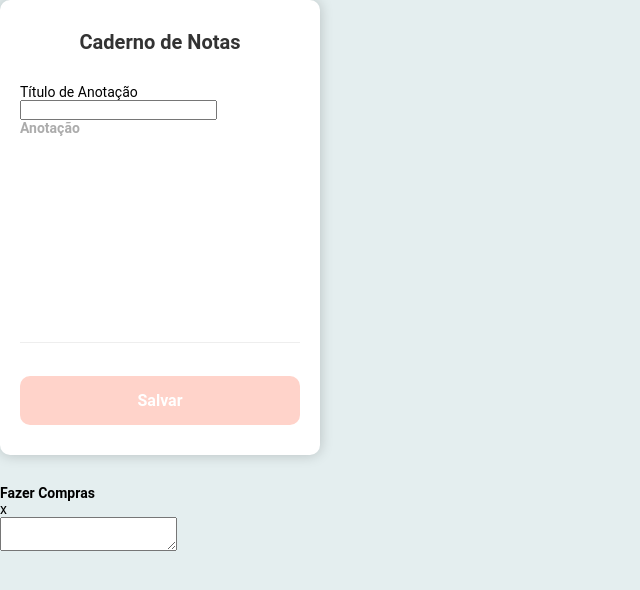
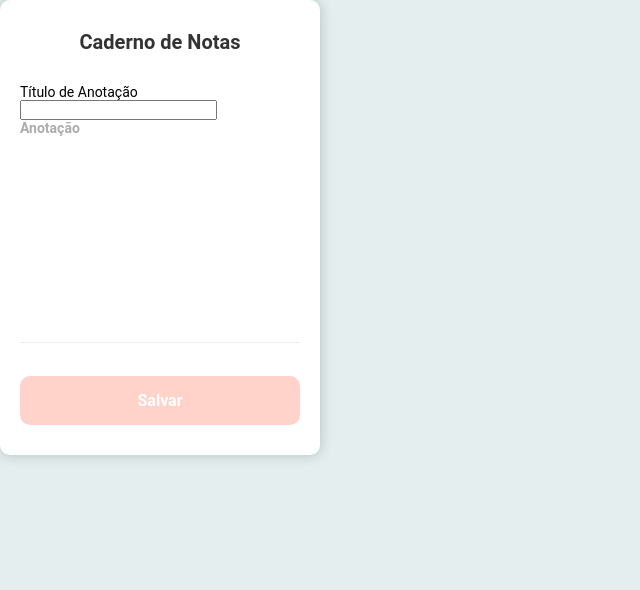
Before and after one commit to KaiokkFernandes/DayNotes, a React (Create React App) app in the folder Front/daynotes/: page / in a window 1280 px wide. Shown: the top 590 px of the page, without its empty margins (0-640 px from the left). Built offline with nearby package versions, Linux system fonts and the light colour scheme.

Commit message:
Atualizações de estilo na aplicação

```diff
--- a/Front/daynotes/src/App.css
+++ b/Front/daynotes/src/App.css
@@ -1,9 +1,10 @@
-#app{
+#app {
+    display: flex;
+    flex-direction: row;
+    flex-wrap: wrap; /* Permite que os itens se alinhem conforme a largura da página */
+    align-items: flex-start;
+    justify-content: space-between; /* Espaçamento entre o caderno de notas e a lista de compras */
     max-width: 1200px;
     margin: 0 auto;
     padding: 60px 30px;
-    display: flex;
-    flex-direction: row;
-    align-items: flex-start;
-
 }
--- a/Front/daynotes/src/App.js
+++ b/Front/daynotes/src/App.js
@@ -3,6 +3,8 @@ import './globalcss.css';
 import './sidebar.css';
 import './App.css';
 import './main.css';
+
+import Notes from './components/Notes/index.js ';
 
 function App() {
   return (
@@ -23,17 +25,7 @@ function App() {
       </aside>
       <main>
         <ul>
-          <li className='notepads-infos'>
-            <div>
-              <strong>Fazer Compras</strong>
-              <div>
-                x
-              </div>
-              <div>
-                <textarea></textarea>
-              </div>
-            </div>
-          </li>
+
         </ul>
       </main>
     </div>
--- a/Front/daynotes/src/main.css
+++ b/Front/daynotes/src/main.css
@@ -1,30 +1,64 @@
-main{
+main {
     flex: 1;
+    margin-left: 350px;
+    max-width: 48%
+
 }
 
-main ul{
-    display: flex;
+main ul {
+    display: grid;
     grid-template-columns: 1fr 1fr 1fr;
     gap: 20px;
     list-style: none;
 }
 
-li.notepad-infos div{
+li.notepad-infos div {
     display: flex;
     justify-content: space-between;
-
 }
 
-li.notepad-infos{
+li.notepad-infos {
      background: #fff;
      box-shadow: 0 0 14px 0 rgba(0,0,0,0.2);
      border-radius: 10px;
      padding: 20px 20px 10px 2px;
-
 }
 
-li.notepad-infos strong{
+li.notepad-infos strong {
     display: block;
     font-size: 16px;
+    color: #333;
+}
 
+li.notepad-infos div div {
+    color: #fff;
+    cursor: pointer;
 }
+
+li.notepad-infos div div:hover {
+    color: #eb8f7a;
+    transition: 0.2s;
+}
+
+li.notepad-infos textarea {
+    padding: 7px;
+    margin-top: 7px;
+    margin-bottom: 5px;
+    width: 100%;
+    height: 100%;
+    font-size: 14px;
+    color: #666;
+    border: 0;
+    background: #fff;
+    resize: none;
+}
+
+li.notepad-infos span {
+    color: #fff;
+    cursor: pointer;
+}
+
+li.notepad-infos span:hover {
+    color: #eb8f7a;
+    transition: 0.2s;
+}
--- a/Front/daynotes/src/sidebar.css
+++ b/Front/daynotes/src/sidebar.css
@@ -5,6 +5,8 @@ aside {
     box-shadow:  0 0 14px 0 rgba(0,0, 0, 0.2);
     border-radius: 10px;
     padding: 30px 20px;
+    flex: 1;
+    max-width: 48%;
 }
 
 aside strong {
```
Also changed, not shown: Front/daynotes/src/componentes/Notes/index.js (added, +13 -0 lines).
